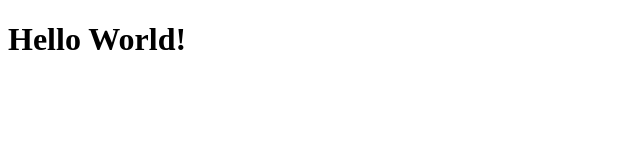
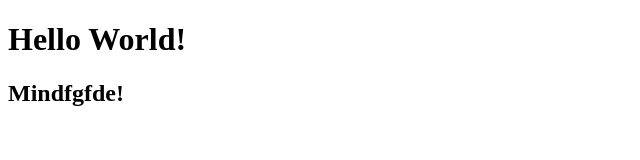
Before and after one commit to dsfgsdfh2/project-, a plain HTML site: page index.html in a window 1280 px wide. Shown: the whole page, without its empty margins (0-640 px from the left). Drawn offline with Linux system fonts and the light colour scheme.

Commit message:
index mod

```diff
--- a/index.html
+++ b/index.html
@@ -7,5 +7,6 @@
 </head>
 <body>
     <h1>Hello World!</h1>
+    <h2>Mindfgfde!</h2>
 </body>
 </html>
```
